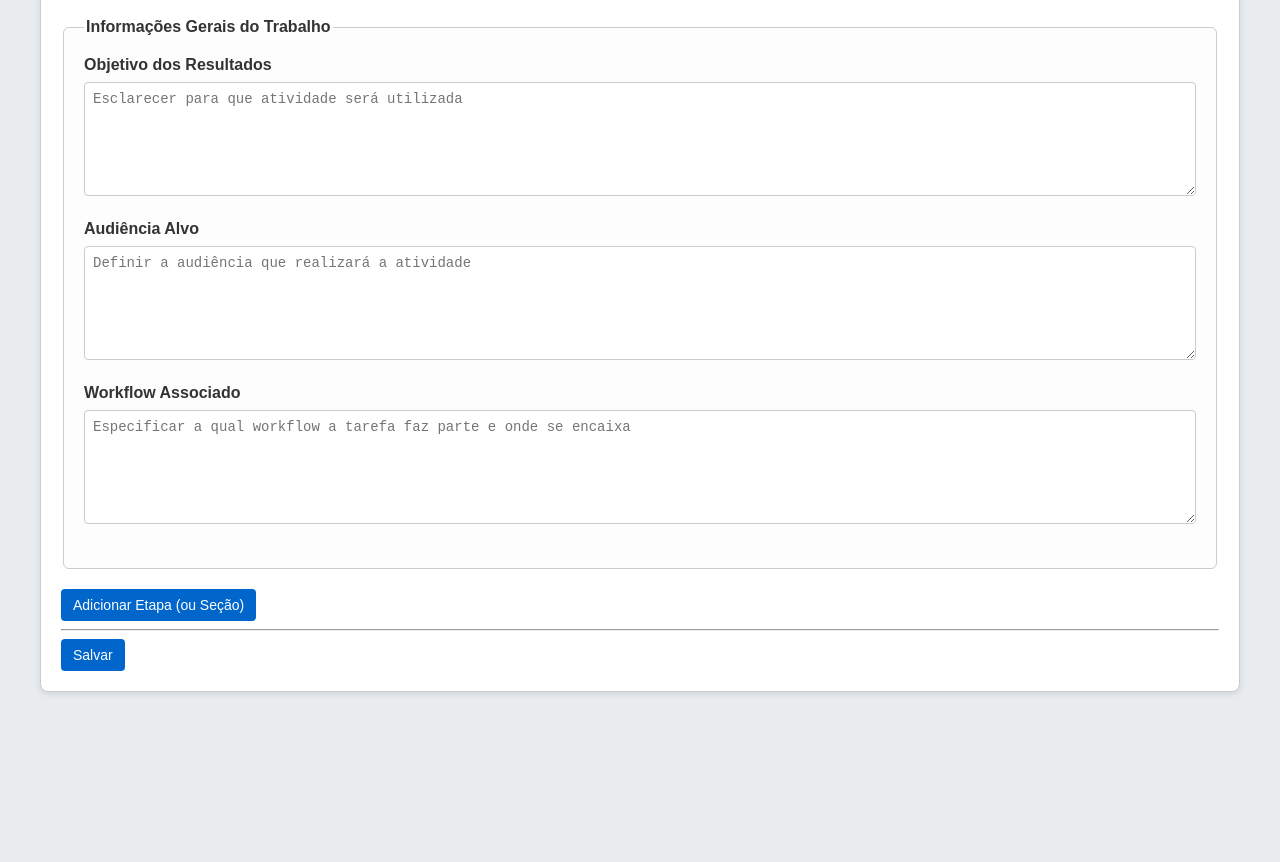
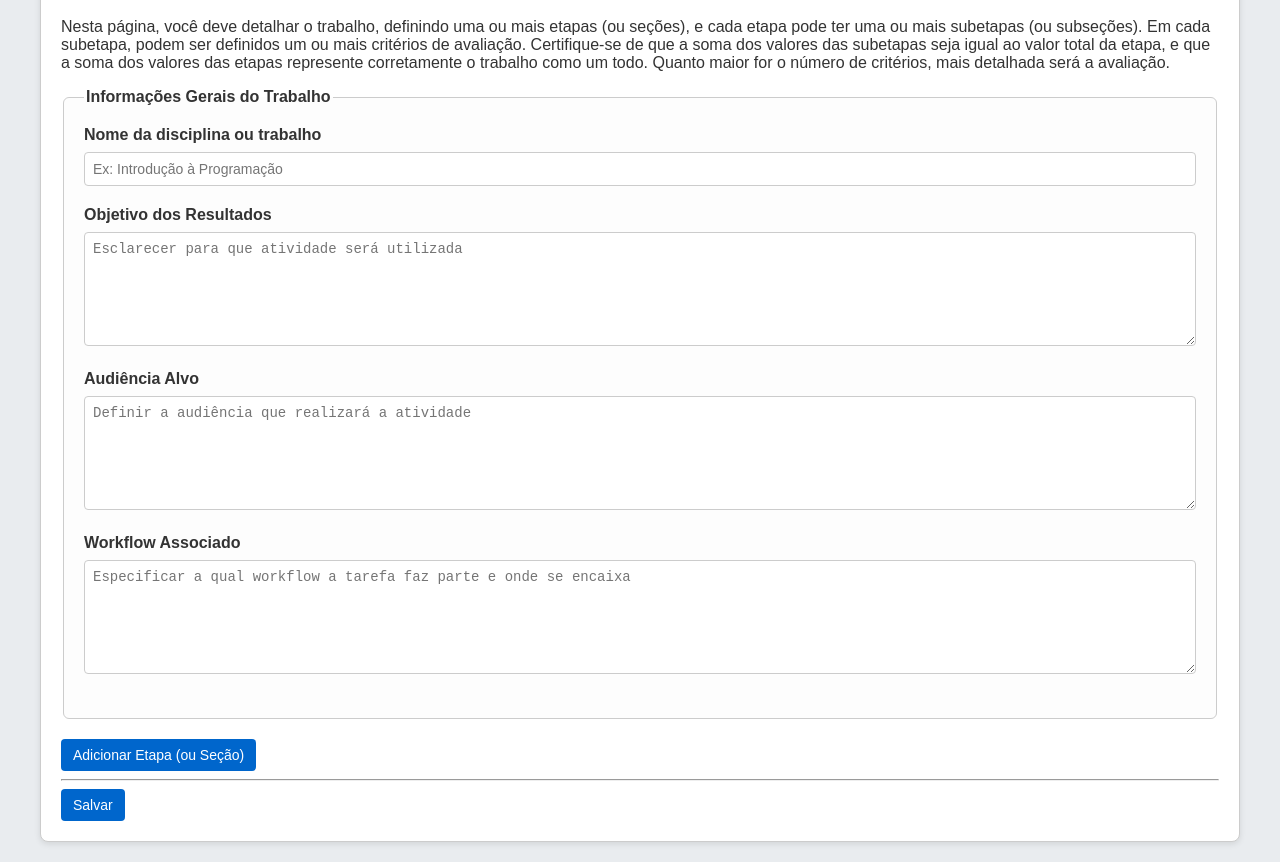
Before and after one commit to vcortesALGE/vcortesalge.github.io, a plain HTML site: page index.html in a window 1280 px wide. Shown: the part 81-943 px from the top of the page. Before the commit the page ends 800 px from the top, so only its background shows below. Drawn offline with Linux system fonts and the light colour scheme.

Commit message:
Update index.html

```diff
--- a/index.html
+++ b/index.html
@@ -198,12 +198,12 @@
 
         function salvarComoMarkdown() {
             const form = document.querySelector('form');
-            // Extrair dados
+            const nomeDisciplina = form.querySelector('[name="nome_disciplina"]').value.trim();
             const objetivoResultados = form.querySelector('[name="objetivo_resultados"]').value.trim();
             const audienciaAlvo = form.querySelector('[name="audiencia_alvo"]').value.trim();
             const workflowAssociado = form.querySelector('[name="workflow_associado"]').value.trim();
 
-            let md = `# Informações Gerais do Trabalho\n\n`;
+            let md = `# ${nomeDisciplina}\n\n`;
             md += `**Objetivo da Atividade:**\n${objetivoResultados}\n\n`;
             md += `**Audiência Alvo:**\n${audienciaAlvo}\n\n`;
             md += `**Workflow Associado:**\n${workflowAssociado}\n\n`;
@@ -268,9 +268,20 @@
 <body>
     <div class="container">
         <h1>Critérios de Avaliação</h1>
+        <p>
+            Nesta página, você deve detalhar o trabalho, definindo uma ou mais etapas (ou seções), e cada etapa pode ter
+            uma ou mais subetapas (ou subseções). Em cada subetapa, podem ser definidos um ou mais critérios de
+            avaliação.
+            Certifique-se de que a soma dos valores das subetapas seja igual ao valor total da etapa, e que a soma dos
+            valores das etapas represente corretamente o trabalho como um todo. Quanto maior for o número de critérios,
+            mais detalhada será a avaliação.
+        </p>
         <form action="#" method="POST">
             <fieldset>
                 <legend>Informações Gerais do Trabalho</legend>
+                <label>Nome da disciplina ou trabalho</label>
+                <input type="text" name="nome_disciplina" placeholder="Ex: Introdução à Programação">
+
                 <label>Objetivo dos Resultados</label>
                 <textarea name="objetivo_resultados" rows="6"
                     placeholder="Esclarecer para que atividade será utilizada"></textarea>
```
